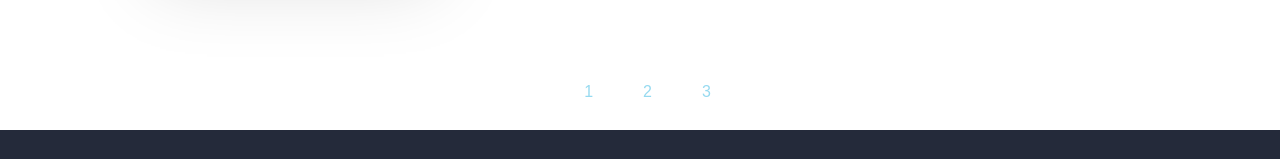
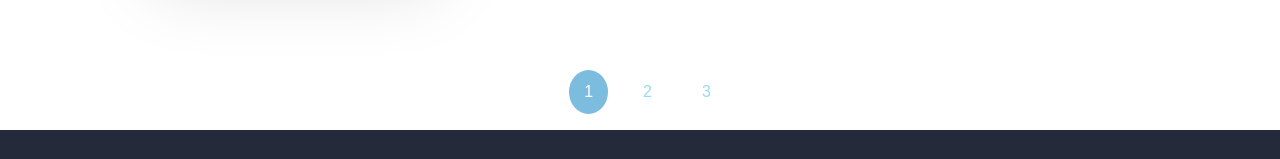
Before and after one commit to xtadeushx/top-courses, a React (Vite) app: page / in a window 1280 px wide. Shown: the part 2179-2338 px from the top of the page. Built offline with nearby package versions, Linux system fonts and the light colour scheme.

Commit message:
feat: add styles for pagination

```diff
--- a/src/components/paginate/pagination.module.scss
+++ b/src/components/paginate/pagination.module.scss
@@ -3,8 +3,9 @@
     justify-content: center;
     align-items: center;
     list-style: none;
+}
 
-    li {
+.page {
     display: inline-block;
     margin: 0 10px;
     padding: 10px 15px;
@@ -18,11 +19,21 @@
         background-color: var(--color-blue-200);
         transition: all 0.4s ease;
     }
-
-
 }
 
-    & li.selected {
+.selected {
     background-color: var(--color-blue-300);
+    color: var(--color-white);
+    transition: all 0.4s ease;
+}
+
+.next,
+.previous {
+    background-color: transparent;
+
+    &:hover {
+        cursor: auto;
+        color: white;
+        background-color: white;
     }
 }
--- a/src/components/paginate/pagination.tsx
+++ b/src/components/paginate/pagination.tsx
@@ -32,6 +32,10 @@ const PaginatedCourses: React.FC<IPaginatedItemsProps> = ({ itemsPerPage, course
                 pageCount={pageCount}
                 previousLabel=""
                 className={styles.pagination}
+                activeClassName={styles.selected}
+                nextClassName={styles.next}
+                previousClassName={styles.previous}
+                pageClassName={styles.page}
             // renderOnZeroPageCount={null}
             />
         </>
```
Lines whose indentation alone changed are shown as unchanged.
